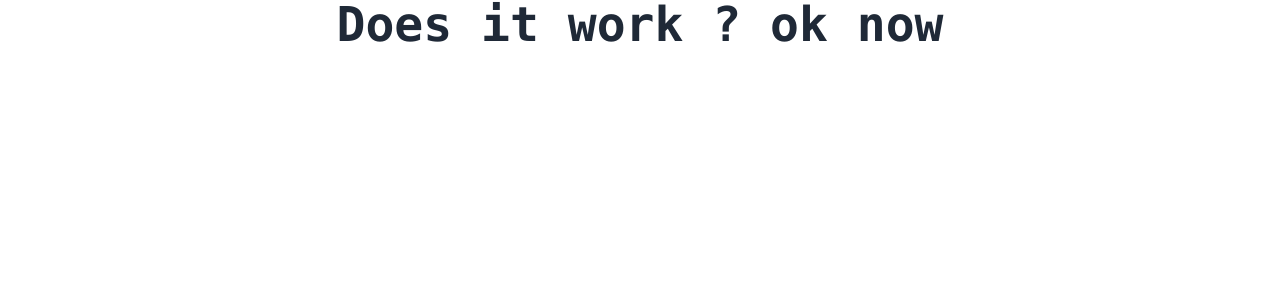
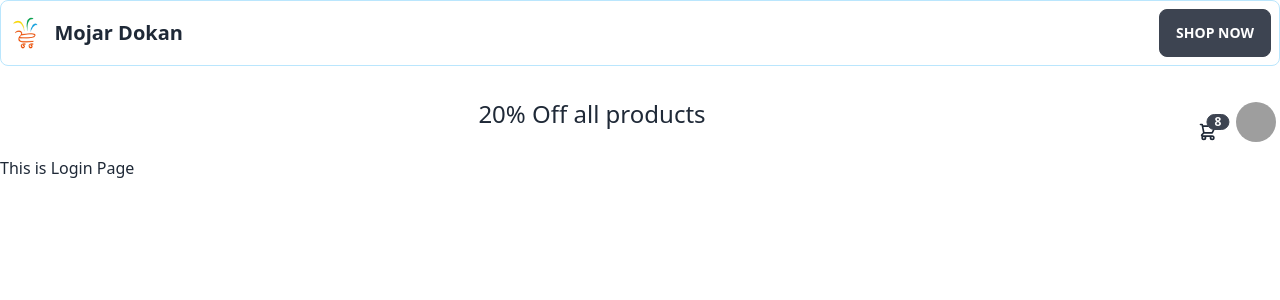
Before and after one commit to its-kayes/mojar-dokan, a React (Create React App) app: page /login in a window 1280 px wide. Shown: the top 300 px of the page. Built offline with nearby package versions, Linux system fonts and the light colour scheme; grey boxes are pictures that could not be loaded.

Commit message:
Navbar Components create

```diff
--- a/public/index.html
+++ b/public/index.html
@@ -2,7 +2,7 @@
 <html lang="en">
   <head>
     <meta charset="utf-8" />
-    <link rel="icon" href="%PUBLIC_URL%/favicon.ico" />
+    <link rel="icon" href="mojar_dokan.png" />
     <meta name="viewport" content="width=device-width, initial-scale=1" />
     <meta name="theme-color" content="#000000" />
     <meta
@@ -24,7 +24,7 @@
       work correctly both with client-side routing and a non-root public URL.
       Learn how to configure a non-root public URL by running `npm run build`.
     -->
-    <title>React App</title>
+    <title>Mojar Dorkan</title>
   </head>
   <body>
     <noscript>You need to enable JavaScript to run this app.</noscript>
--- a/src/App.js
+++ b/src/App.js
@@ -1,9 +1,19 @@
+import { Routes, Route, Link } from 'react-router-dom';
 import './App.css';
+import Home from './components/Home/Home';
+import Login from './components/Login/Login';
+import Navbar from './components/Navbar/Navbar';
+import UserNav from './components/Navbar/UserNav';
 
 function App() {
   return (
     <div>
-      <h1 className=' text-center text-5xl font-mono font-bold '> Does it work ? ok now</h1>
+      <Navbar> </Navbar>
+      <UserNav> </UserNav>
+      <Routes>
+        <Route path='home' element={<Home> </Home>}> </Route>
+        <Route path='login' element={<Login> </Login>}>  </Route>
+      </Routes>
     </div>
   );
 }
--- a/src/components/Login/Login.js
+++ b/src/components/Login/Login.js
@@ -1,9 +1,10 @@
+
 import React from 'react';
 
 const Login = () => {
     return (
         <div>
-            <p>Login</p>
+            <p>This is Login Page </p>
         </div>
     );
 };
--- /dev/null
+++ b/src/components/Navbar/Navbar.js
@@ -0,0 +1,63 @@
+import { Routes, Route, Link } from 'react-router-dom';
+
+import React from 'react';
+
+const Navbar = () => {
+    return (
+        <div>
+            <div>
+                {/* <h1> Hello </h1> */}
+                <div class="navbar bg-base-100 border border-sky-200 rounded-lg mb-8">
+                    <div class="navbar-start">
+                        {/* <div class="dropdown">
+                            <label tabindex="0" class="btn btn-ghost lg:hidden">
+                                <svg xmlns="http://www.w3.org/2000/svg" class="h-5 w-5" fill="none" viewBox="0 0 24 24" stroke="currentColor"><path stroke-linecap="round" stroke-linejoin="round" stroke-width="2" d="M4 6h16M4 12h8m-8 6h16" /></svg>
+                            </label>
+                            <ul tabindex="0" class="menu menu-compact dropdown-content mt-3 p-2 shadow bg-base-100 rounded-box w-52">
+                                <li><a>Item 1</a></li>
+                                <li tabindex="0">
+                                    <a class="justify-between">
+                                        Parent
+                                        <svg class="fill-current" xmlns="http://www.w3.org/2000/svg" width="24" height="24" viewBox="0 0 24 24"><path d="M8.59,16.58L13.17,12L8.59,7.41L10,6L16,12L10,18L8.59,16.58Z" /></svg>
+                                    </a>
+                                    <ul class="p-2">
+                                        <li><a>Submenu 1</a></li>
+                                        <li><a>Submenu 2</a></li>
+                                    </ul>
+                                </li>
+                                <li><a>Item 3</a></li>
+                            </ul>
+                        </div> */}
+                        {/* <Link to='home' class="btn btn-ghost normal-case text-xl">Mojar Shop </Link> */}
+                        <Link to='home' href="https://flowbite.com" class="flex items-center">
+                            <img src="mojar_dokan.png" class="mr-3 h-6 sm:h-9" alt="Flowbite Logo" />
+                            <span class="self-center text-xl font-semibold whitespace-nowrap dark:text-white">Mojar Dokan </span>
+                        </Link>
+                    </div>
+                    {/* <div class="navbar-center hidden lg:flex">
+                        <ul class="menu menu-horizontal p-0">
+                            <li><a>Item 1</a></li>
+                            <li tabindex="0">
+                                <a>
+                                    Parent
+                                    <svg class="fill-current" xmlns="http://www.w3.org/2000/svg" width="20" height="20" viewBox="0 0 24 24"><path d="M7.41,8.58L12,13.17L16.59,8.58L18,10L12,16L6,10L7.41,8.58Z" /></svg>
+                                </a>
+                                <ul class="p-2">
+                                    <li><a>Submenu 1</a></li>
+                                    <li><a>Submenu 2</a></li>
+                                </ul>
+                            </li>
+                            <li><a>Item 3</a></li>
+                        </ul>
+                    </div> */}
+                    <div class="navbar-end">
+                        <Link to='login' class="btn"> Shop Now </Link>
+                    </div>
+                </div>
+
+            </div>
+        </div>
+    );
+};
+
+export default Navbar;
--- /dev/null
+++ b/src/components/Navbar/UserNav.js
@@ -0,0 +1,54 @@
+import React from 'react';
+
+const UserNav = () => {
+    return (
+        <div>
+            <div class=" flex justify-center bg-base-100">
+                <div class=" w-full text-center ">
+                    <h1 className='text-2xl'>
+                         20% Off all products
+                    </h1>
+                    {/* <a class="btn btn-ghost normal-case text-xl">daisyUI</a> */}
+                </div>
+                <div class="flex-none">
+                    <div class="dropdown dropdown-end">
+                        <label tabindex="0" class="btn btn-ghost btn-circle">
+                            <div class="indicator">
+                                <svg xmlns="http://www.w3.org/2000/svg" class="h-5 w-5" fill="none" viewBox="0 0 24 24" stroke="currentColor"><path stroke-linecap="round" stroke-linejoin="round" stroke-width="2" d="M3 3h2l.4 2M7 13h10l4-8H5.4M7 13L5.4 5M7 13l-2.293 2.293c-.63.63-.184 1.707.707 1.707H17m0 0a2 2 0 100 4 2 2 0 000-4zm-8 2a2 2 0 11-4 0 2 2 0 014 0z" /></svg>
+                                <span class="badge badge-sm indicator-item">8</span>
+                            </div>
+                        </label>
+                        <div tabindex="0" class="mt-3 card card-compact dropdown-content w-52 bg-base-100 shadow">
+                            <div class="card-body">
+                                <span class="font-bold text-lg">8 Items</span>
+                                <span class="text-info">Subtotal: $999</span>
+                                <div class="card-actions">
+                                    <button class="btn btn-primary btn-block">View cart</button>
+                                </div>
+                            </div>
+                        </div>
+                    </div>
+                    <div class="dropdown dropdown-end">
+                        <label tabindex="0" class="btn btn-ghost btn-circle avatar">
+                            <div class="w-10 rounded-full">
+                                <img src="https://api.lorem.space/image/face?hash=33791" />
+                            </div>
+                        </label>
+                        <ul tabindex="0" class="menu menu-compact dropdown-content mt-3 p-2 shadow bg-base-100 rounded-box w-52">
+                            <li>
+                                <a class="justify-between">
+                                    Profile
+                                    <span class="badge">New</span>
+                                </a>
+                            </li>
+                            <li><a>Settings</a></li>
+                            <li><a>Logout</a></li>
+                        </ul>
+                    </div>
+                </div>
+            </div>
+        </div>
+    );
+};
+
+export default UserNav;
```
Also changed, not shown: public/mojar_dokan.png (added).
